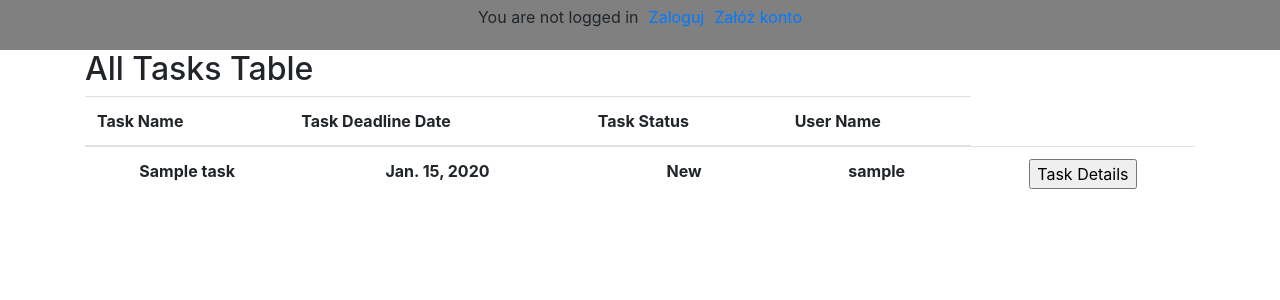
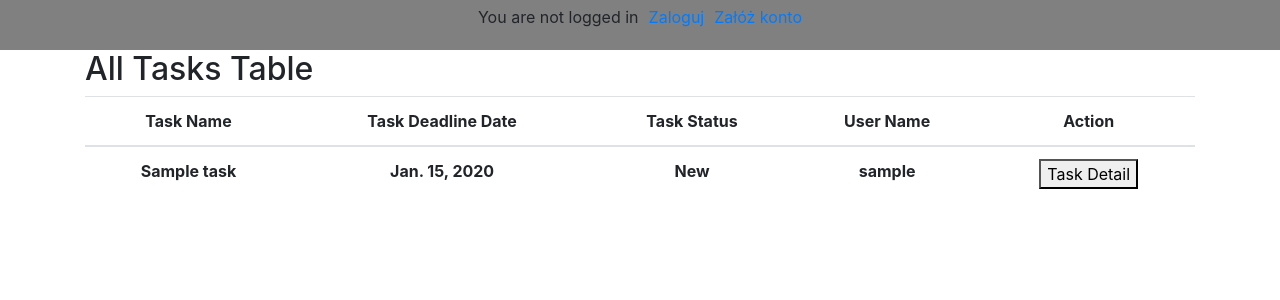
Before and after one commit to Areckki1985/to_do_list, a Django app: page /index/ in a window 1280 px wide. Shown: the top 300 px of the page. Run offline with Django 3.2, Linux system fonts and the light colour scheme; tables that the repository leaves empty hold one stand-in row (values such as "Sample post"); lists and menus that the app fills with data are empty; some libraries are stand-ins or nearby versions.

Commit message:
Html templates - changed the URL links

```diff
--- a/to_do_list/templates/add_task.html
+++ b/to_do_list/templates/add_task.html
@@ -16,7 +16,7 @@
 <br>
 <input type="submit" value="Add Task">
 <br> <br>
-<input type="button" value="Show All Tasks" onclick="location.href='http://127.0.0.1:8000/index/'"><br>
+<input type="button" value="Show All Tasks" onclick="location.href={% url 'index' %}"><br>
 
 {% endblock %}
 
--- a/to_do_list/templates/index.html
+++ b/to_do_list/templates/index.html
@@ -18,21 +18,23 @@
   <table class="table">
     <thead>
       <tr>
-          <th>Task Name</th>
-          <th>Task Deadline Date</th>
-          <th>Task Status</th>
-          <th>User Name</th>
+          <th class="text-center">Task Name</th>
+          <th class="text-center">Task Deadline Date</th>
+          <th class="text-center">Task Status</th>
+          <th class="text-center">User Name</th>
+          <th class="text-center">Action</th>
       </tr>
     </thead>
     <tbody>
       {% for task in tasks %}
       {% if task.deadline_date <= today and task.status == "1" %}
       <tr>
-          <th bgcolor="red"; class="text-center">{{ task.name }}</th>
+          <th bgcolor="red" class="text-center">{{ task.name }}</th>
           <th class="text-center">{{ task.deadline_date }}</th>
           <th class="text-center">{{ task.get_status_display }}</th>
           <th class="text-center">{{ task.user }}</th>
-          <th class="text-center"><input type="button" value="Task Details" onclick="location.href='http://127.0.0.1:8000/task_detail/{{ task.id }}'"></th>
+          <th class="text-center"><a href="{% url 'task_detail' task.id %}"><button>Task Detail</button></a></th>
+<!--          <th class="text-center"><input type="button" value="Task Details" onclick="location.href={% url 'task_detail' task.id %}"></th>-->
       </tr>
       {% else %}
       <tr>
@@ -40,7 +42,8 @@
           <th class="text-center">{{ task.deadline_date }}</th>
           <th class="text-center">{{ task.get_status_display }}</th>
           <th class="text-center">{{ task.user }}</th>
-          <th class="text-center"><input type="button" value="Task Details" onclick="location.href='http://127.0.0.1:8000/task_detail/{{ task.id }}'"></th>
+          <th class="text-center"><a href="{% url 'task_detail' task.id %}"><button>Task Detail</button></a></th>
+<!--          <th class="text-center"><input type="button" value="Task Details" onclick="location.href={% url 'task_detail' task.id %}"></th>-->
       </tr>
       {% endif %}
       {% endfor %}
--- a/to_do_list/templates/my_tasks.html
+++ b/to_do_list/templates/my_tasks.html
@@ -34,7 +34,8 @@
           <th class="text-center">{{ task.deadline_date }}</th>
           <th class="text-center">{{ task.get_status_display }}</th>
           <th class="text-center">{{ task.user }}</th>
-          <th class="text-center"><input type="button" value="Task Details" onclick="location.href='http://127.0.0.1:8000/task_detail/{{ task.id }}'"></th>
+          <th class="text-center"><a href="{% url 'task_detail' task.id %}"><button>Task Detail</button></a></th>
+<!--          <th class="text-center"><input type="button" value="Task Details" onclick="location.href='http://127.0.0.1:8000/task_detail/{{ task.id }}'"></th>-->
           <th class="text-center"><button type="submit" name="Delete" value="{{ task.id }} ">Delete</button> <br></th>
           <th class="text-center"><button type="submit" name="Status_done" value="{{ task.id }} ">Done</button> <br></th>
           <th class="text-center"><button type="submit" name="Status_new" value="{{ task.id }} ">New</button> <br></th>
@@ -45,7 +46,8 @@
           <th class="text-center">{{ task.deadline_date }}</th>
           <th class="text-center">{{ task.get_status_display }}</th>
           <th class="text-center">{{ task.user }}</th>
-          <th class="text-center"><input type="button" value="Task Details" onclick="location.href='http://127.0.0.1:8000/task_detail/{{ task.id }}'"></th>
+          <th class="text-center"><a href="{% url 'task_detail' task.id %}"><button>Task Detail</button></a></th>
+<!--          <th class="text-center"><input type="button" value="Task Details" onclick="location.href='http://127.0.0.1:8000/task_detail/{{ task.id }}'"></th>-->
           <th class="text-center"><button type="submit" name="Delete" value="{{ task.id }} ">Delete</button> <br></th>
           <th class="text-center"><button type="submit" name="Status_done" value="{{ task.id }} ">Done</button> <br></th>
           <th class="text-center"><button type="submit" name="Status_new" value="{{ task.id }} ">New</button> <br></th>
--- a/to_do_list/templates/search.html
+++ b/to_do_list/templates/search.html
@@ -37,7 +37,8 @@
           <th class="text-center">{{ task.get_status_display }}</th>
           <th class="text-center">{{ task.user }}</th>
           <th class="text-center">{{ task.description }}</th>
-          <th class="text-center"><input type="button" value="Task Details" onclick="location.href='http://127.0.0.1:8000/task_detail/{{ task.id }}'"></th>
+          <th class="text-center"><a href="{% url 'task_detail' task.id %}"><button>Task Detail</button></a></th>
+<!--          <th class="text-center"><input type="button" value="Task Details" onclick="location.href='http://127.0.0.1:8000/task_detail/{{ task.id }}'"></th>-->
 
       </tr>
       {% else %}
@@ -47,7 +48,8 @@
           <th class="text-center">{{ task.get_status_display }}</th>
           <th class="text-center">{{ task.user }}</th>
           <th class="text-center">{{ task.description }}</th>
-          <th class="text-center"><input type="button" value="Task Details" onclick="location.href='http://127.0.0.1:8000/task_detail/{{ task.id }}'"></th>
+          <th class="text-center"><a href="{% url 'task_detail' task.id %}"><button>Task Detail</button></a></th>
+<!--          <th class="text-center"><input type="button" value="Task Details" onclick="location.href='http://127.0.0.1:8000/task_detail/{{ task.id }}'"></th>-->
 
       </tr>
       {% endif %}
```
Also changed, not shown: to_do_list/templates/home.html (+6 -6 lines).
